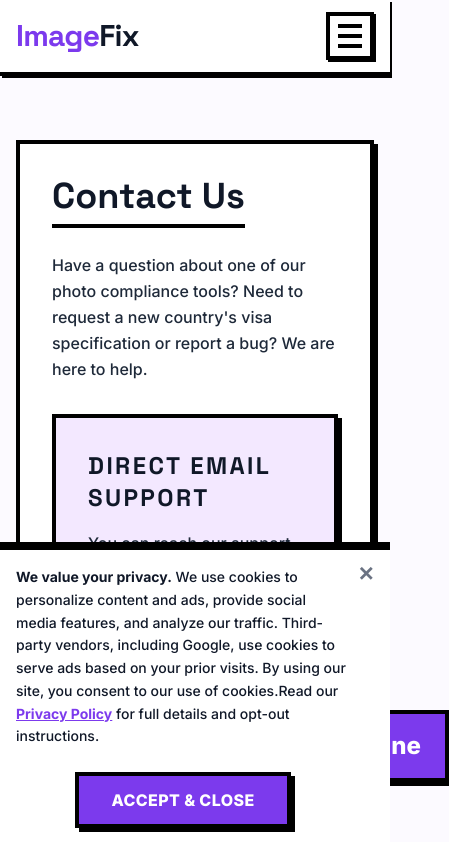
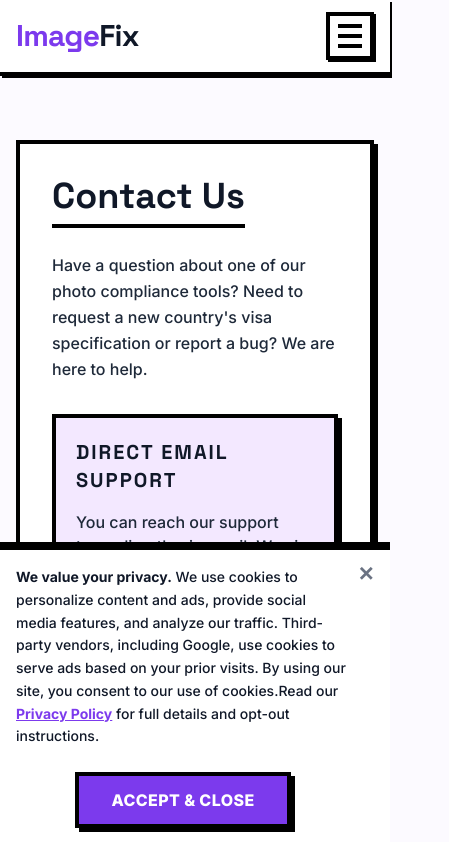
Before and after one commit to Sahil-2005/ImageFix, a Next.js app: page /contact in a window 390 px wide. Shown: the top 842 px of the page, 449 px wide, since content can reach past the window. Built offline with nearby package versions, Linux system fonts and the light colour scheme.

Commit message:
responsive and icon issue fix

```diff
--- a/src/app/contact/page.tsx
+++ b/src/app/contact/page.tsx
@@ -25,14 +25,14 @@ export default function ContactPage() {
               Have a question about one of our photo compliance tools? Need to request a new country's visa specification or report a bug? We are here to help.
             </p>
 
-            <div className="bg-surface-alt border-4 border-black p-8 shadow-[4px_4px_0px_#000]">
-              <h2 className="text-2xl font-bold text-gray-900 uppercase tracking-widest mb-4">Direct Email Support</h2>
-              <p className="mb-6">
+            <div className="bg-surface-alt border-4 border-black p-5 md:p-8 shadow-[4px_4px_0px_#000]">
+              <h2 className="text-xl md:text-2xl font-bold text-gray-900 uppercase tracking-widest mb-4">Direct Email Support</h2>
+              <p className="mb-6 text-base md:text-lg">
                 You can reach our support team directly via email. We aim to respond to all inquiries within <strong>24-48 hours</strong> during regular business days.
               </p>
               <a
                 href="mailto:support@imagefix.online"
-                className="inline-block bg-primary text-white font-extrabold text-2xl px-6 py-4 border-4 border-black shadow-[4px_4px_0px_#000] hover:translate-y-[2px] hover:translate-x-[2px] hover:shadow-[2px_2px_0px_#000] transition-all"
+                className="block sm:inline-block text-center bg-primary text-white font-extrabold text-base sm:text-xl md:text-2xl px-4 py-3 md:px-6 md:py-4 border-4 border-black shadow-[4px_4px_0px_#000] hover:translate-y-[2px] hover:translate-x-[2px] hover:shadow-[2px_2px_0px_#000] transition-all break-all"
               >
                 support@imagefix.online
               </a>
--- a/src/app/layout.tsx
+++ b/src/app/layout.tsx
@@ -153,6 +153,11 @@ export const metadata: Metadata = {
     template: `%s`,
   },
   description: SITE_DESCRIPTION,
+  icons: {
+    icon: '/icon.png',
+    shortcut: '/icon.png',
+    apple: '/icon.png',
+  },
   keywords: [
     'image compressor',
     'image converter',
--- a/src/components/layout/Header.tsx
+++ b/src/components/layout/Header.tsx
@@ -40,7 +40,7 @@ export const Header: React.FC = () => {
 
           {/* Desktop Mega Menu Trigger */}
           <div
-            className="hidden md:block relative"
+            className="hidden lg:block relative"
             onMouseEnter={() => setIsMegaMenuOpen(true)}
             onMouseLeave={() => setIsMegaMenuOpen(false)}
           >
@@ -187,7 +187,7 @@ export const Header: React.FC = () => {
         </div>
 
         {/* Center: Quick Links (Desktop) */}
-        <nav className="hidden md:flex items-center gap-6">
+        <nav className="hidden lg:flex items-center gap-6">
           <Link href="/compress-images/compress-image-to-50kb" className="font-bold text-gray-600 hover:text-gray-900 transition-colors flex items-center gap-2">
             <span className="w-1.5 h-1.5 rounded-full bg-primary"></span>
             Images
@@ -212,7 +212,7 @@ export const Header: React.FC = () => {
           </Link>
 
           <button
-            className="md:hidden p-2 border-4 border-black bg-white shadow-[2px_2px_0px_#000] font-bold z-50 flex flex-col justify-center items-center w-12 h-12"
+            className="lg:hidden p-2 border-4 border-black bg-white shadow-[2px_2px_0px_#000] font-bold z-50 flex flex-col justify-center items-center w-12 h-12"
             onClick={toggleMobileMenu}
             aria-label="Toggle Menu"
           >
```
Also changed, not shown: public/icon.png (added).
